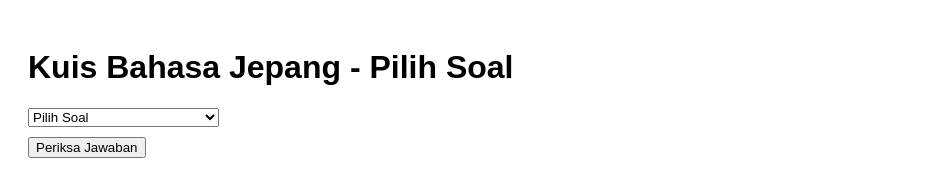
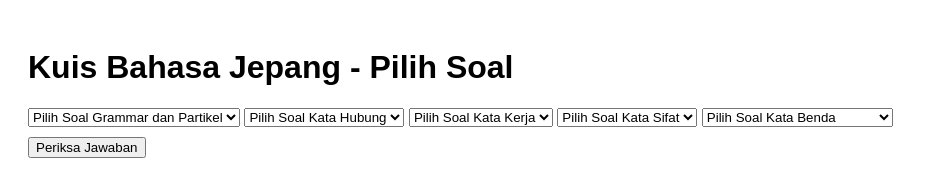
Before and after one commit to WAW-Elektronik/KuisBahasaJepangN5_HTMLJS, a plain HTML site: page index.html in a window 1280 px wide. Shown: the whole page, without its empty margins (0-928 px from the left). Drawn offline with Linux system fonts and the light colour scheme.

Commit message:
Update index.html

```diff
--- a/index.html
+++ b/index.html
@@ -32,16 +32,38 @@
 
   <h1>Kuis Bahasa Jepang - Pilih Soal</h1>
 
+  <select id="GrammardanPartikelN5-select">
+    <option disabled selected>Pilih Soal Grammar dan Partikel</option>
+    <option value="Grammar1N5">Grammar 1 N5</option>
+    <option value="PenggunaanPartikelN5">Pengunaan Partikel N5</option>
+    <!-- Tambahkan bab lainnya sesuai kebutuhan -->
+  </select>
+
+  <select id="KataHubungN5-select">
+    <option disabled selected>Pilih Soal Kata Hubung</option>
+    <option value="KataHubung">Kata Hubung</option>
+    <!-- Tambahkan bab lainnya sesuai kebutuhan -->
+  </select>
+
   <select id="KataKerjaN5-select">
-    <option disabled selected>Pilih Soal</option>
-    <option value="Grammar1N5">Grammar 1 N5</option>
-    <option value="KataBendaRandomN5Arti">Kata Benda Random N5 Arti </option>
+    <option disabled selected>Pilih Soal Kata Kerja</option>
     <option value="KataKerjaN5Arti">Kata Kerja N5 Arti</option>
     <option value="KataKerjaN5Kanji">Kata Kerja N5 Kanji</option>
     <option value="KataKerjaN5Te">Kata Kerja N5 Te</option>
+    <!-- Tambahkan bab lainnya sesuai kebutuhan -->
+  </select>
+
+  <select id="KataSifatN5-select">
+    <option disabled selected>Pilih Soal Kata Sifat</option>
     <option value="KataSifatIN5">Kata Sifat I N5</option>
     <option value="KataSifatNaN5">Kata Sifat Na N5</option>
-    <option value="PenggunaanPartikelN5">Pengunaan Partikel N5</option>
+    <!-- Tambahkan bab lainnya sesuai kebutuhan -->
+  </select>
+
+  <select id="KataBendaN5-select">
+    <option disabled selected>Pilih Soal Kata Benda</option>
+    <option value="KataBendaRandomN5Arti">Kata Benda Random N5 Arti </option>
+    <option value="KataBendaFamily">Kata Benda Family </option>
     <!-- Tambahkan bab lainnya sesuai kebutuhan -->
   </select>
 
```
